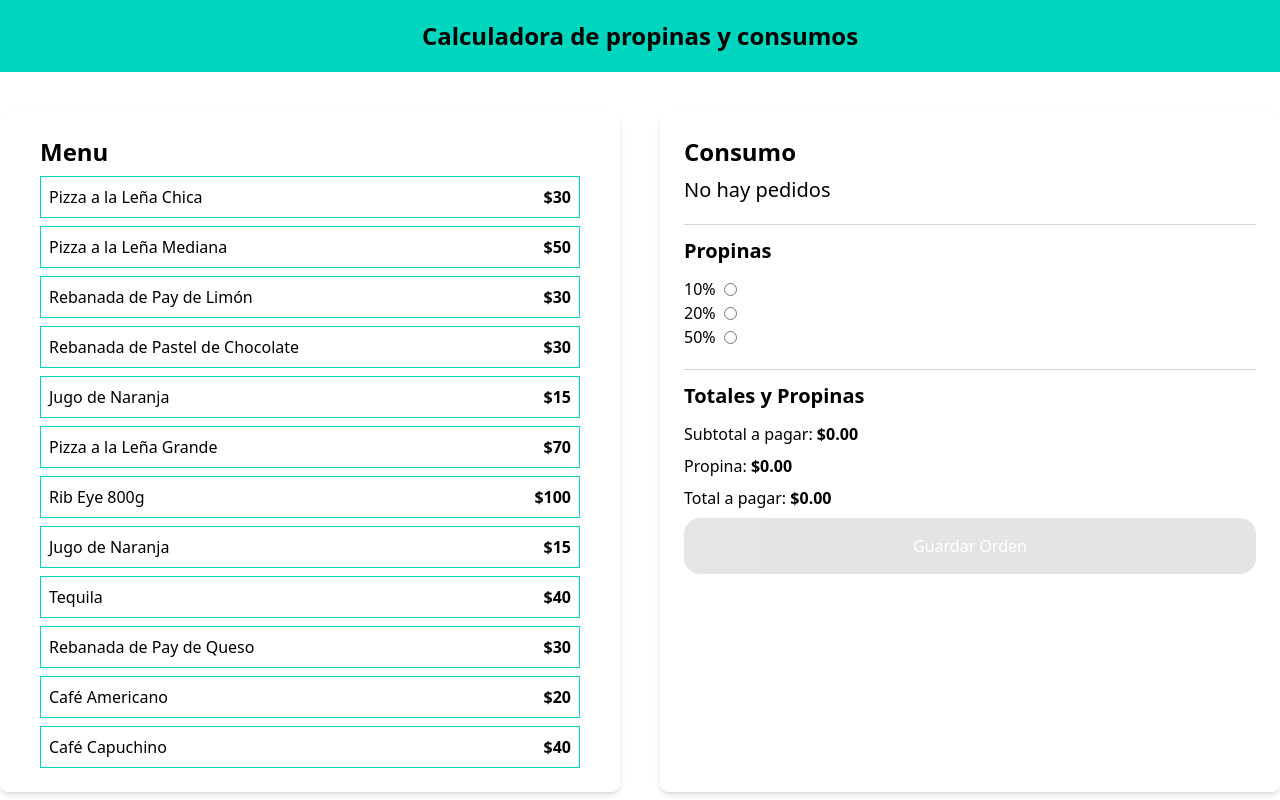
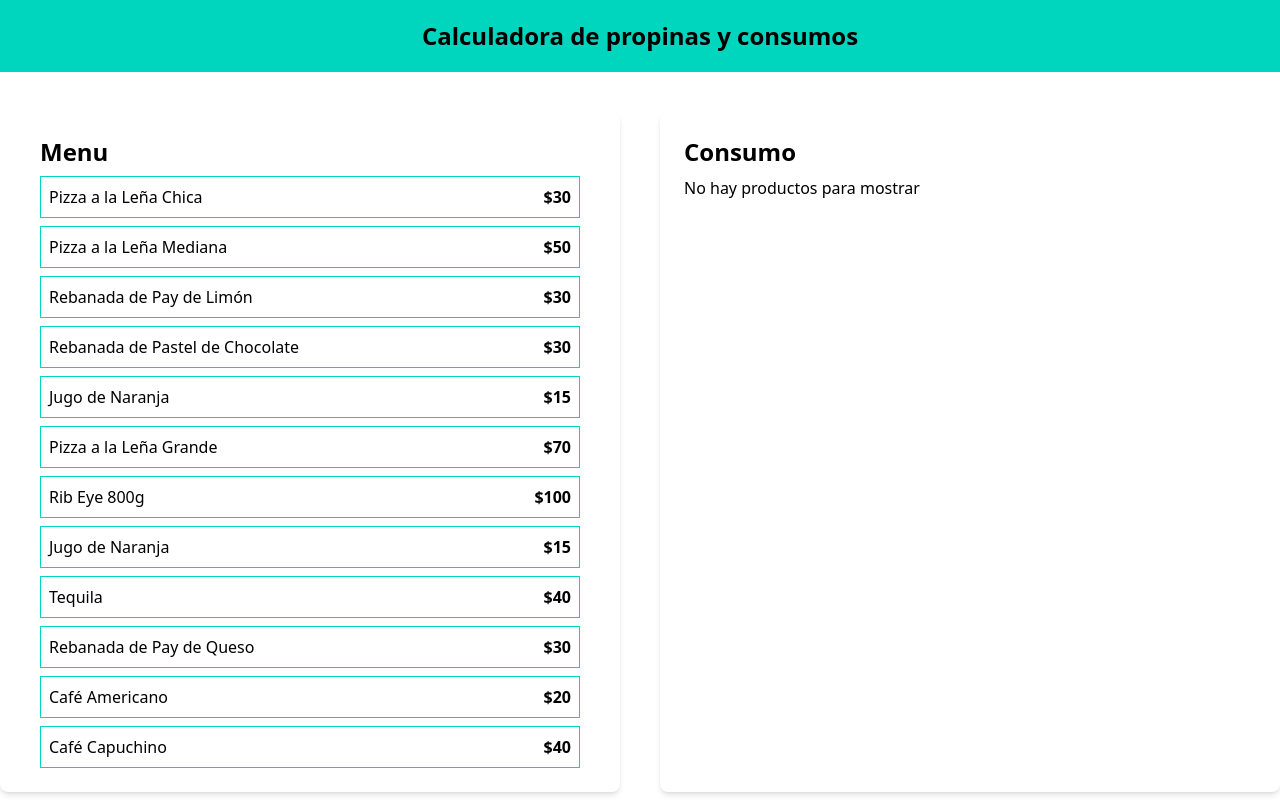
Before and after one commit to DaimerBaron/calculadora-propinas, a React (Vite) app: page / in a window 1280 px wide. Built offline with nearby package versions, Linux system fonts and the light colour scheme.

Commit message:
feat: update App component to conditionally render Order, TipPercentageForm, and OrderTotal based on order length; modify Order component to remove empty state message

```diff
--- a/src/App.tsx
+++ b/src/App.tsx
@@ -24,9 +24,15 @@ function App() {
         </div>
         <div className="bg-white shadow-md rounded-lg p-6  max-w-5xl ">
           <h2 className="text-2xl font-black mb-2 ">Consumo</h2>
-          <Order order={order} removeItem={removeItem} />
-          <TipPorcentegeForm setTip={setTip} tip= {tip} />
-          <OrderTotal order={order} tip = {tip} placeOrder = {placeOrder}/>
+          {order.length > 0 ? (
+            <div>
+              <Order order={order} removeItem={removeItem} />
+              <TipPorcentegeForm setTip={setTip} tip={tip} />
+              <OrderTotal order={order} tip={tip} placeOrder={placeOrder} />
+            </div>
+          ) : (
+            <p>No hay productos para mostrar</p>
+          )}
         </div>
       </main>
     </>
--- a/src/components/Order.tsx
+++ b/src/components/Order.tsx
@@ -7,9 +7,7 @@ type OrderProps = {
 export default function Order({ order, removeItem  }: OrderProps) {
   return (
     <>
-      {order.length === 0 ? (
-        <p className="text-xl ">No hay pedidos</p>
-      ) : (
+      {
         order.map((item) => (
           <div key={item.id} className="flex justify-between   border-t border-gray-300 py-2.5 last-of-type:border-b ">
             <div>
@@ -30,7 +28,7 @@ export default function Order({ order, removeItem  }: OrderProps) {
             </button>
           </div>
         ))
-      )}
+      }
     </>
   );
 }
```
